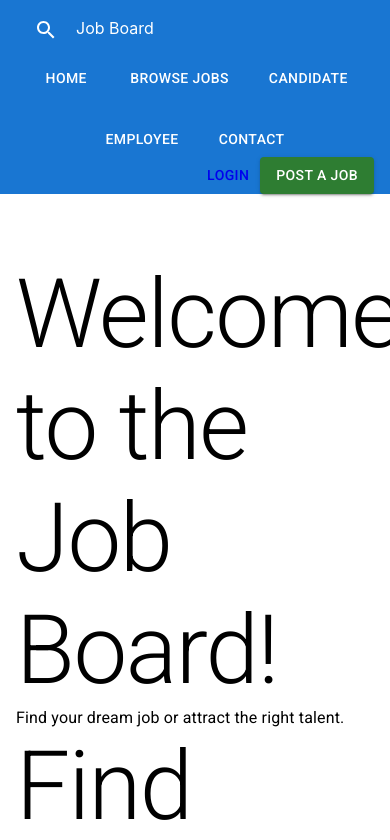
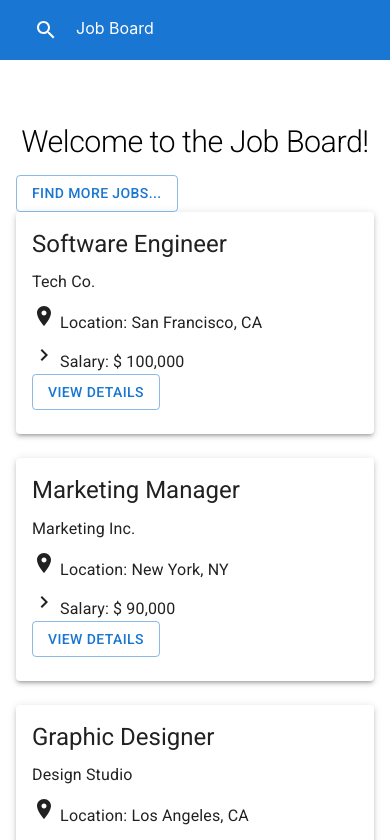
Before and after one commit to Viateur-akimana/Job-portal-app, a React (Create React App) app: page / in a window 390 px wide. Shown: the top 840 px of the page. Built offline with nearby package versions, Linux system fonts and the light colour scheme.

Commit message:
Making navbar responsive

```diff
--- a/src/components/layout/Navbar.jsx
+++ b/src/components/layout/Navbar.jsx
@@ -28,7 +28,7 @@ const Navbar = () => {
                                 Job Board
                             </Link>
                         </Grid>
-                        <Grid item xs={12} sm={6} container justifyContent="center" spacing={3}>
+                        <Grid item xs={12} sm={6} container justifyContent="center" spacing={3} sx={{ display: { xs: "none", md: "flex" }}}>
                             <Grid item>
                                 <Link to="/" style={{ textDecoration: 'none', color: 'inherit' }}>
                                     <Button color="inherit">Home</Button>
@@ -56,7 +56,7 @@ const Navbar = () => {
                                 </Link>
                             </Grid>
                         </Grid>
-                        <Grid item xs={12} sm={3} container justifyContent="flex-end">
+                        <Grid item xs={12} sm={3} container justifyContent="flex-end" sx={{ display: { xs: "none", md: "flex" }}} >
                             <Link to="/login" style={{ textDecoration: 'none' }}>
                                 <Button color="inherit" onClick={() => navigate('/login')}>Login</Button>
                             </Link>
--- a/src/pages/Home.js
+++ b/src/pages/Home.js
@@ -1,7 +1,7 @@
-import { CircularProgress, Container, Button, Typography } from '@mui/material';
 import React, { useEffect, useState } from "react";
 import { Link } from "react-router-dom";
-
+import { CircularProgress, Container, Button, Typography, Box, Grid, Card, CardContent } from "@mui/material";
+import { LocationOn, ChevronRight } from "@mui/icons-material";
 
 const HomePage = () => {
   const [loading, setLoading] = useState(true);
@@ -14,12 +14,18 @@ const HomePage = () => {
     return () => clearTimeout(timer);
   }, []);
 
+  // Dummy featured job listings data
+  const featuredJobs = [
+    { id: 1, title: "Software Engineer", company: "Tech Co.", location: "San Francisco, CA", salary: "100,000" },
+    { id: 2, title: "Marketing Manager", company: "Marketing Inc.", location: "New York, NY", salary: "90,000" },
+    { id: 3, title: "Graphic Designer", company: "Design Studio", location: "Los Angeles, CA", salary: "80,000" }
+  ];
+
   return (
-
-    <Container className="mt-5">
+    <Container sx={{ marginTop: 5 }}>
       {loading ? (
-        <div
-          style={{
+        <Box
+          sx={{
             position: "fixed",
             top: 0,
             left: 0,
@@ -28,26 +34,47 @@ const HomePage = () => {
             background: "rgba(255, 255, 255, 0.8)",
             display: "flex",
             justifyContent: "center",
-            alignItems: "center"
+            alignItems: "center",
           }}
         >
           <CircularProgress />
-        </div>
+        </Box>
       ) : (
+        <div>
           <div className="jumbotron margin-top">
-          <Typography variant="h1" >Welcome to the Job Board!</Typography>
-          <Typography variant="body1" component="p">
+            <Typography variant="h1" sx={{ textAlign: "center", mb: 2 , fontSize: "1.9rem"}}>Welcome to the Job Board!</Typography>
+            <Typography variant="body1" component="p" sx={{ mb: 2,fontStyle:"oblique", color:"blue",fontSize:"em", textAlign:"center", display: { xs: "none", md: "flex" }}} >
               Find your dream job or attract the right talent.
             </Typography>
 
-          <Typography variant="h1">Find More Jobs -</Typography>
-          <Link to="/jobs">
+            <Typography variant="h2" sx={{ mb: 2 , fontSize:"1.5em", display: { xs: "none", md: "flex" }}}>Find More Jobs -</Typography>
+            <Link to="/jobs" style={{ textDecoration: "none" }}>
               <Button variant="outlined" color="primary">
                 Find More Jobs...
               </Button>
             </Link>
-          {/* <FeaturedJobListings /> */}
-          {/* Add featured job listings or any other content you want on the home page */}
+          </div>
+
+          <Typography variant="h2" sx={{ mb: 2, textAlign: "center",fontSize:"1.2em", display:{ xs: "none", md: "flex" } }}>Featured Job Listings</Typography>
+          <Grid container spacing={3}>
+            {featuredJobs.map((job) => (
+              <Grid key={job.id} item xs={12} md={4}>
+                <Card elevation={3}>
+                  <CardContent>
+                    <Typography variant="h5" mb={1}>{job.title}</Typography>
+                    <Typography variant="subtitle1" mb={1}>{job.company}</Typography>
+                    <Typography variant="body1" mb={1}><LocationOn /> Location: {job.location}</Typography>
+                    <Typography variant="body1"><ChevronRight /> Salary: $ {job.salary}</Typography>
+                    <Link to={`/jobs/${job.id}`} style={{ textDecoration: "none" }}>
+                      <Button variant="outlined" color="primary" mt={2}>
+                        View Details
+                      </Button>
+                    </Link>
+                  </CardContent>
+                </Card>
+              </Grid>
+            ))}
+          </Grid>
         </div>
       )}
     </Container>
```
Lines whose indentation alone changed are shown as unchanged.
